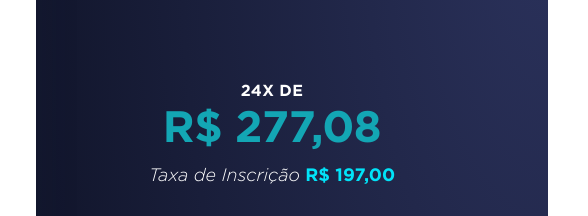
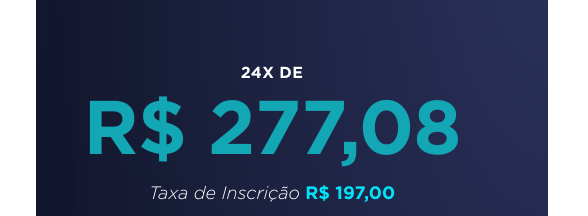
Before and after one commit to nousdynamics/ead-faculdade-ide, a website: page pos-graduacao/aleitamento-materno-banco-leite-humano/index.html in a window 1280 px wide. Shown: the part 4556-4772 px from the top of the page, 692-1280 px from the left. Drawn offline with Linux system fonts and the light colour scheme; files whose address does not match are found by name.

Commit message:
fix: update font size for price highlight in course investment CSS
- Increased font size for the price highlight to 4.75rem for improved visibility and emphasis in the course investment section.

```diff
--- a/assets/css/course-investment.css
+++ b/assets/css/course-investment.css
@@ -208,7 +208,7 @@
 .elementor-kit-5 .course-investment__price-highlight {
   display: block;
   margin-top: 0.15rem;
-  font-size: clamp(2.75rem, 3.5vw, 2.25rem);
+  font-size: clamp(4.75rem, 3.5vw, 2.25rem);
   font-weight: 600;
   line-height: 1.1;
   letter-spacing: -0.01em;
```
